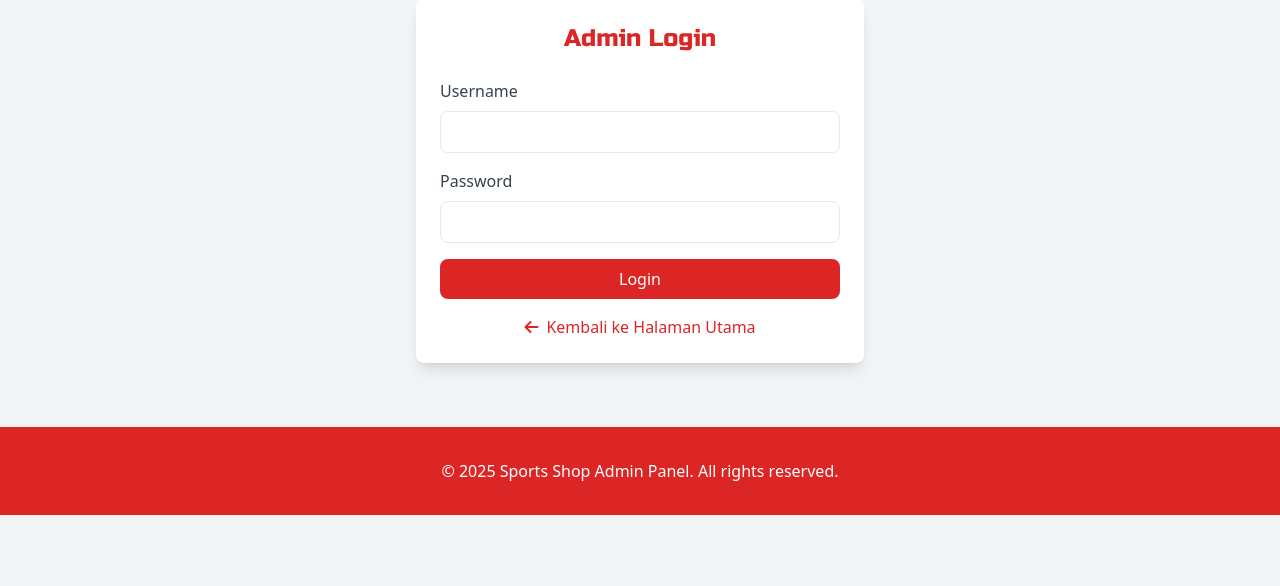
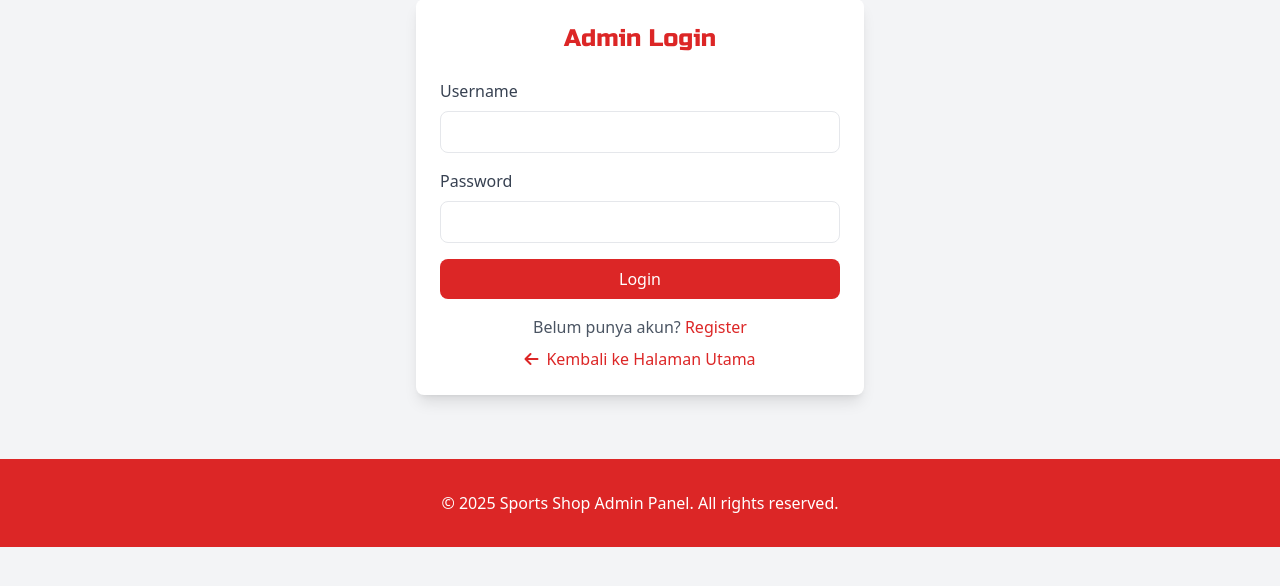
Before and after one commit to Arifyepe/blackboxai-1746108869812, a PHP site: page /admin/login.php in a window 1280 px wide. Shown: the part 97-683 px from the top of the page. Run offline with PHP 8.4, Linux system fonts and the light colour scheme; some libraries are stand-ins or nearby versions.

Commit message:
Add admin/login.php 1746464823025

```diff
--- a/admin/login.php
+++ b/admin/login.php
@@ -99,11 +99,17 @@ if ($_SERVER['REQUEST_METHOD'] == 'POST') {
                 </button>
             </form>
 
-            <p class="mt-4 text-center text-gray-600">
-                <a href="../index.php" class="text-red-600 hover:text-red-700">
-                    <i class="fas fa-arrow-left mr-2"></i>Kembali ke Halaman Utama
-                </a>
-            </p>
+            <div class="mt-4 text-center space-y-2">
+                <p class="text-gray-600">
+                    Belum punya akun?
+                    <a href="register.php" class="text-red-600 hover:text-red-700">Register</a>
+                </p>
+                <p>
+                    <a href="../index.php" class="text-red-600 hover:text-red-700">
+                        <i class="fas fa-arrow-left mr-2"></i>Kembali ke Halaman Utama
+                    </a>
+                </p>
+            </div>
         </div>
     </div>
 
```
